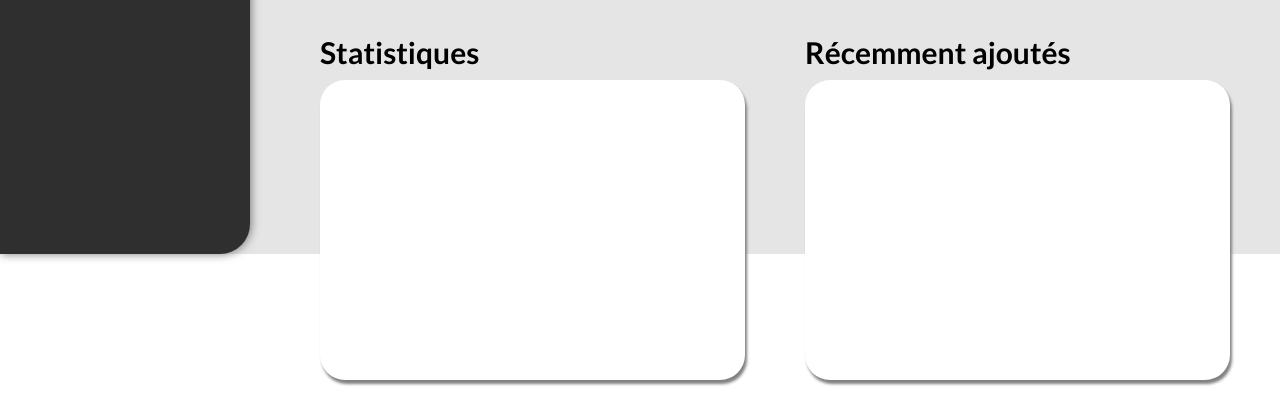
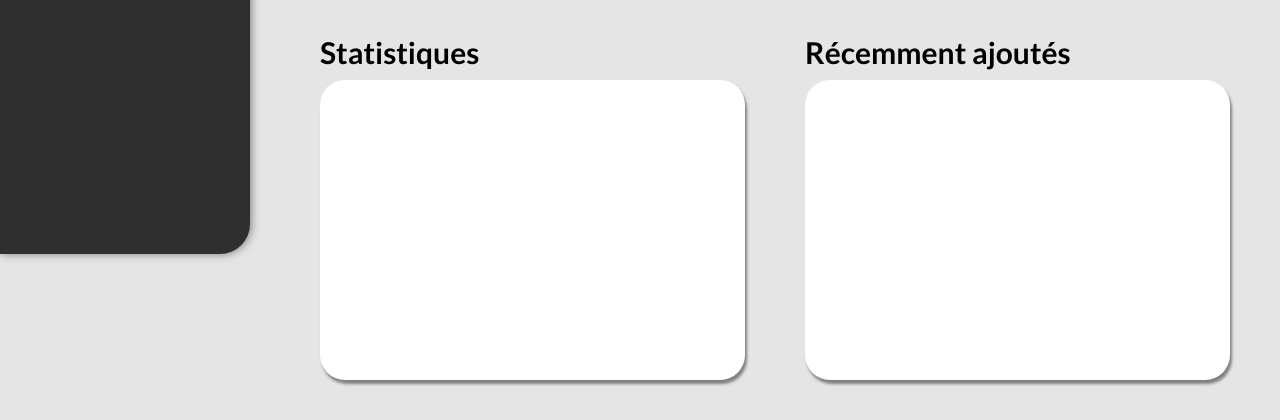
Before and after one commit to hugoassuncaorodrigues/projet_annuel_esgi, a PHP site: page /View/dashboard.view.php in a window 1280 px wide. Shown: the part 546-966 px from the top of the page. Run offline with PHP 8.4, Linux system fonts and the light colour scheme.

Commit message:
derniere bonne version avant le merge

```diff
--- a/framework/src/scss/_globals.scss
+++ b/framework/src/scss/_globals.scss
@@ -4,6 +4,7 @@ body, html {
 	font-size: 20px;
 	height: 100%;
 	position: relative;
+	background-color:#E5E5E5;
 }
 
 * {
--- a/www/dist/main.css
+++ b/www/dist/main.css
@@ -7,6 +7,7 @@ html {
   font-size: 20px;
   height: 100%;
   position: relative;
+  background-color: #E5E5E5;
 }
 
 * {
```
